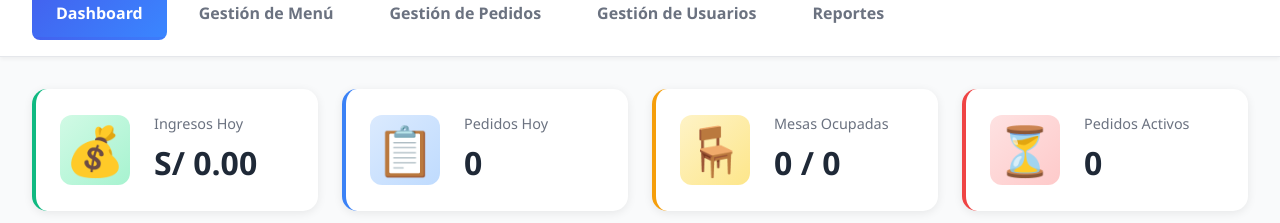
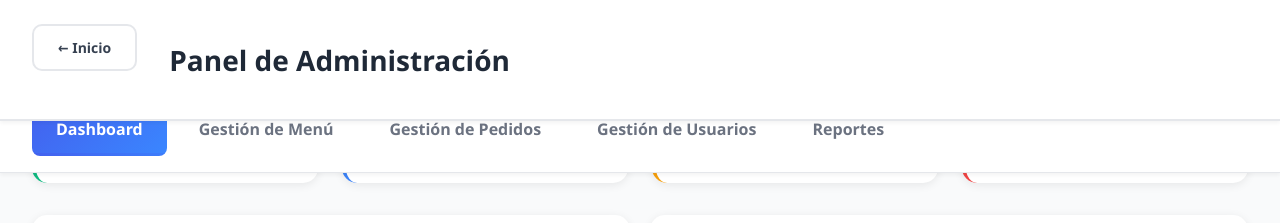
Before and after one commit to alvaro-oliveros/restaurante-hub, a React (Vite) app in the folder java-mvc-capas-axios/frontend-react/: page /admin in a window 1280 px wide. Shown: the top 223 px of the page. Built offline with nearby package versions, Linux system fonts and the light colour scheme; no server answers.

Commit message:
Fix: Use fixed positioning for navbar with padding-top offset

```diff
--- a/java-mvc-capas-axios/frontend-react/src/components/admin/PerfilAdmin.css
+++ b/java-mvc-capas-axios/frontend-react/src/components/admin/PerfilAdmin.css
@@ -15,7 +15,10 @@
   background: white;
   border-bottom: 2px solid #e5e7eb;
   box-shadow: 0 2px 4px rgba(0, 0, 0, 0.05);
-  position: relative;
+  position: fixed;
+  top: 0;
+  left: 0;
+  right: 0;
   z-index: 1000;
 }
 
@@ -52,7 +55,10 @@
   border-bottom: 1px solid #e5e7eb;
   box-shadow: 0 2px 4px rgba(0, 0, 0, 0.05);
   flex-wrap: wrap;
-  position: relative;
+  position: fixed;
+  top: 89px;
+  left: 0;
+  right: 0;
   z-index: 999;
 }
 
@@ -84,6 +90,7 @@
   min-height: calc(100vh - 200px);
   background-color: #f9fafb;
   padding: 0;
+  padding-top: 150px;
 }
 
 .gestion-menu,
```
